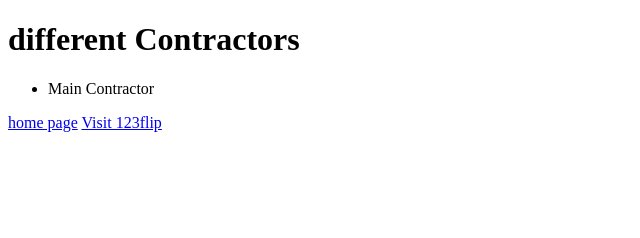
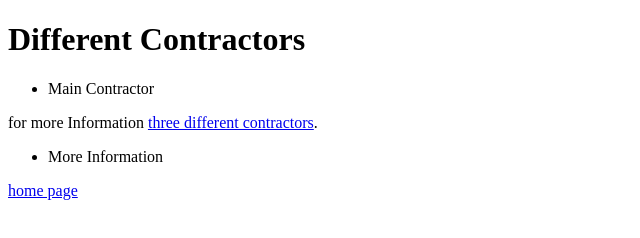
Before and after one commit to hlobishoba/My-very-first-repo, a plain HTML site: page contractors_page.html in a window 1280 px wide. Shown: the whole page, without its empty margins (0-640 px from the left). Drawn offline with Linux system fonts and the light colour scheme.

Commit message:
uploading html file

```diff
--- a/contractors_page.html
+++ b/contractors_page.html
@@ -8,16 +8,22 @@
         <link rel="icon" href="favicon.png">
     </head>
     <body>
-
-     <h1>different Contractors</h1>
+     <h1>Different Contractors</h1>
 
      <ul>
         <li>Main Contractor</li>
      </ul>
-     <a href="file:///D:/welase/index.html">home page</a>
+     <p>for more Information
+        <a href="http://www.123flip.com/education/the-3-types-of-contractors/" >three different contractors</a>.
+     </p>
 
-     <a href="http://www.123flip.com/education/the-3-types-of-contractors/" target="_blank">Visit 123flip</a>
-     </a>
+
+      </div>
+
+    <ul>
+        <li>More Information</li>
+    </ul>
+    <a href="index.html">home page</a>
 
     </body>
 </html>
```
